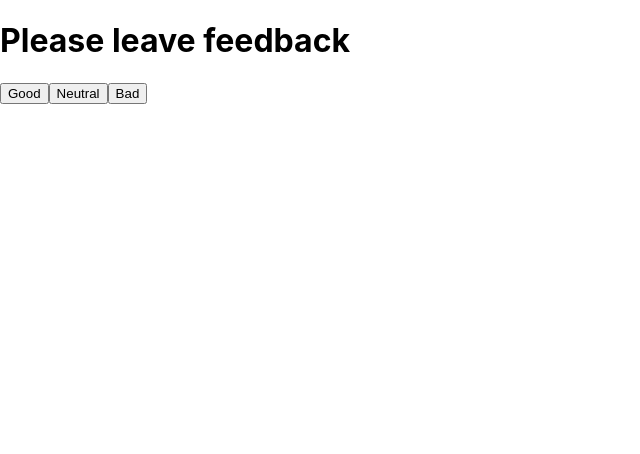
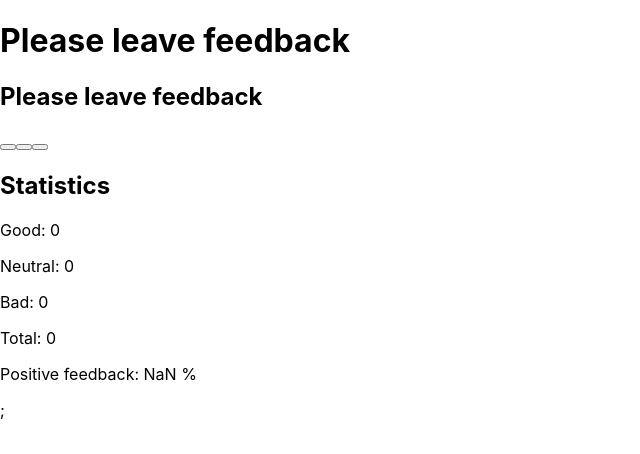
Before and after one commit to Zoriana-Burian/goit-react-hw-02-feedback, a React (Create React App) app: page / in a window 1280 px wide. Shown: the top 454 px of the page, without its empty margins (0-640 px from the left). Built offline with nearby package versions, Linux system fonts and the light colour scheme.

Commit message:
компонент Feedback

```diff
--- a/src/components/Feedback/Feedback.js
+++ b/src/components/Feedback/Feedback.js
@@ -1,12 +1,65 @@
 import React from 'react';
+import Statistics from './Statistics';
+import FeedbackOptions from './FeedbackOptions';
+import Section from './Section';
+import Notification from './Notification';
 
 class Feedback extends React.Component {
+    state = {
+        good: 0,
+        neutral: 0,
+        bad: 0
+    };
+
+    countTotalFeedback = () => {
+        const { good, neutral, bad } = this.state;
+        return bad + good + neutral;
+
+
+    };
+
+    countPositiveFeedbackPercentage = () => {
+        return this.state.good * 100 / this.countTotalFeedback();
+    };
+
+    onLeaveFeedback = (event) => {
+		const name = event.target.name;
+		this.setState((prevState) => ({
+			[name]: prevState[name] + 1
+		}));
+	};
+
+
     render() {
+        //const { good, neutral, bad } = this.state;
+        const options = Object.keys(this.state);
         return (
             <div>
-                <button>Good</button>
-                <button>Neutral</button>
-                <button>Bad</button>
+
+                <Section title="Please leave feedback">
+                    <FeedbackOptions
+                        options={options}
+                        onLeaveFeedback={this.onLeaveFeedback}></FeedbackOptions>
+
+
+                </Section>
+
+                {this.countTotalFeedback === 0 ? (<Notification message="No feedback given" />)
+                : (
+
+                <Section title="Statistics">
+                    <Statistics
+                    good={this.state.good}
+                    neutral={this.state.neutral}
+                    bad={this.state.bad}
+                    total={this.countTotalFeedback()}
+                    positivePercentage={this.countPositiveFeedbackPercentage()} />
+                </Section>
+            )};
+
+
+
+
             </div>
         );
     }
```
